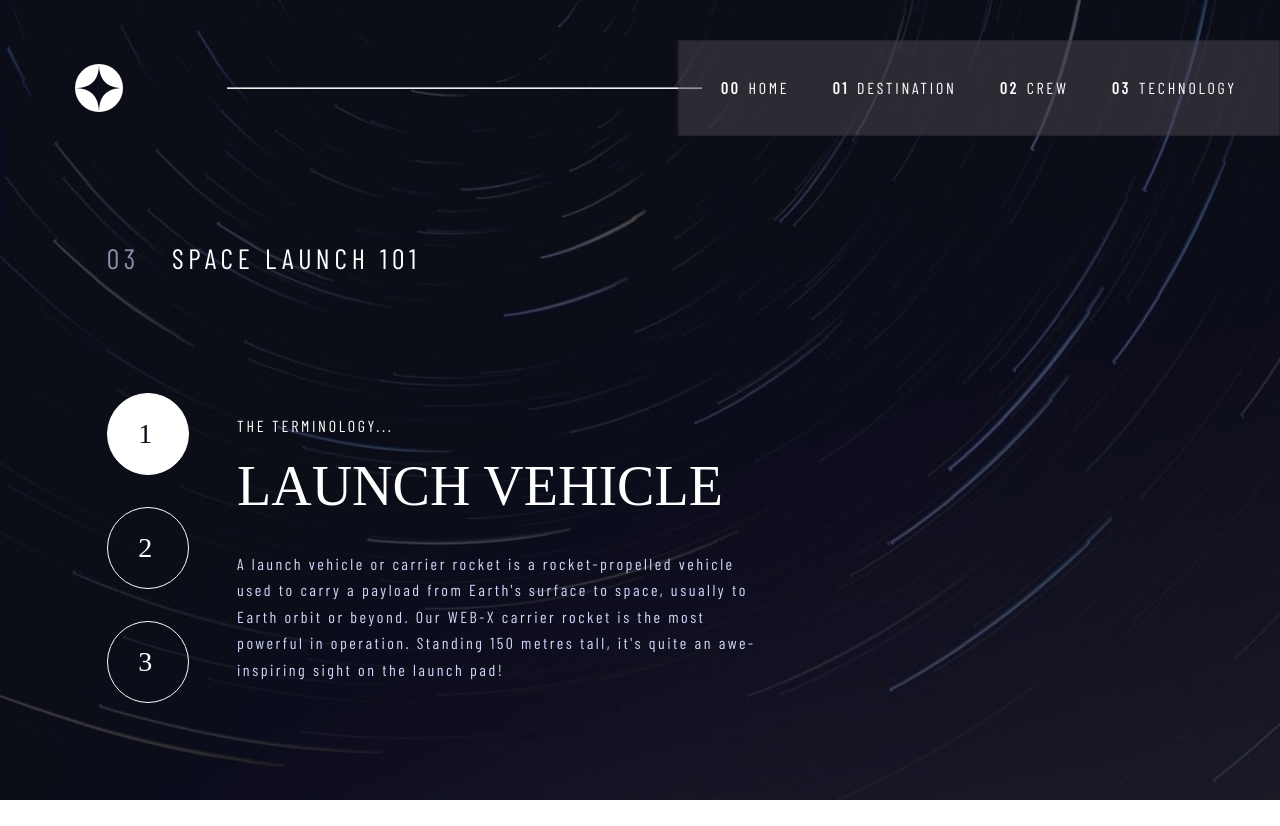
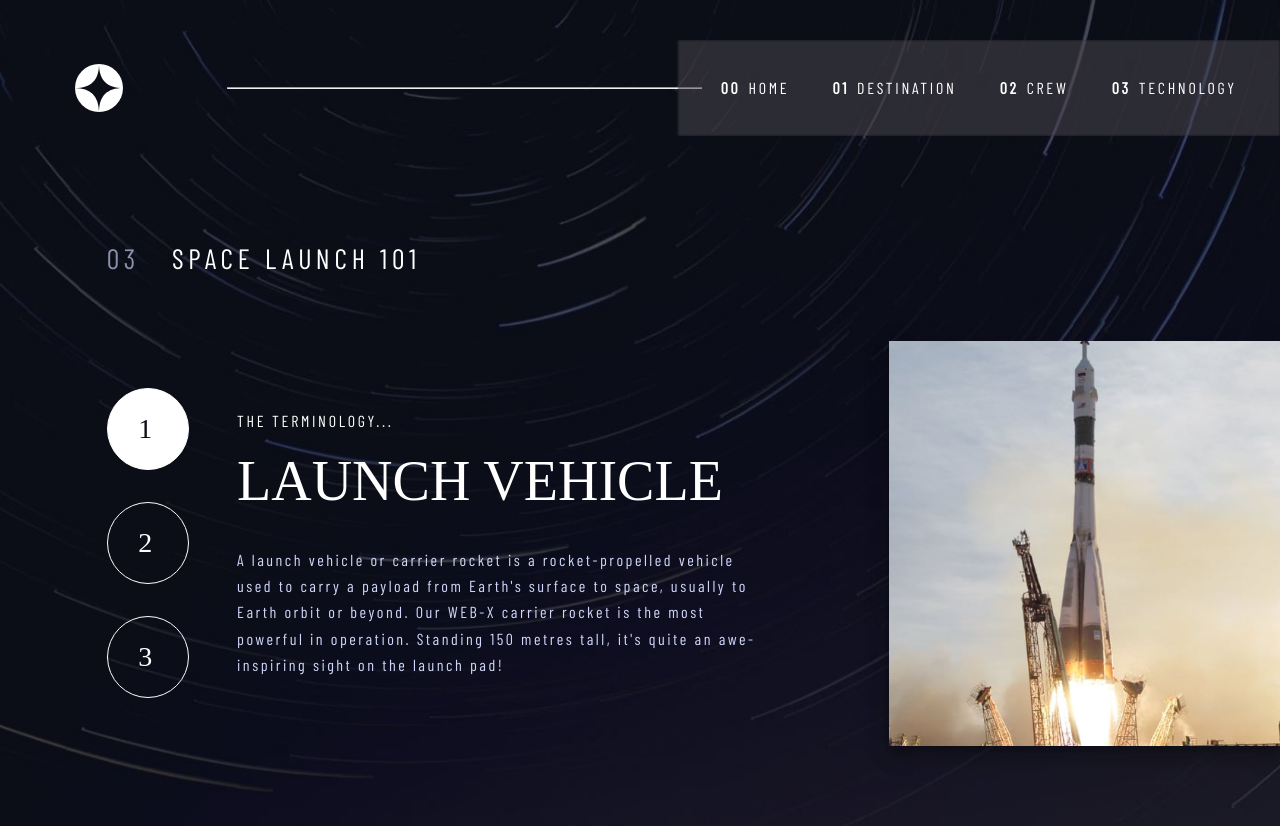
Before and after one commit to AgomohC/femto-space-tourism, a React (Create React App) app: page /technology in a window 1280 px wide. Before the commit the page ends 800 px from the top, so only its background shows below. Built offline with nearby package versions, Linux system fonts and the light colour scheme; a web font is replaced by a local one.

Commit message:
added desktop img and finished desktop styling in destinastion.jsx

```diff
--- a/src/Components/TechBody.jsx
+++ b/src/Components/TechBody.jsx
@@ -46,22 +46,27 @@ const useStyles = makeStyles((theme) => ({
       color: theme.palette.text.secondary,
    },
    img: {
+      display: "none",
       [theme.breakpoints.up("lg")]: {
          height: "100%",
          display: "flex",
+         boxShadow: theme.shadows[12],
          justifyContent: "flex-end",
       },
    },
-   imgContainer: {
-      backgroundPosition: "center",
-      backgroundRepeat: "no-repeat",
-      backgroundSize: "cover",
-      backgroundAttachment: "fixed",
+   imgContainerDesktop: {
       [theme.breakpoints.up("lg")]: {
          height: "100%",
          width: "100%",
       },
    },
+   desktopImg: {
+      [theme.breakpoints.up("lg")]: {
+         height: "100%",
+         width: "100%",
+      },
+   },
+
    whiteText: {
       color: theme.palette.text.primary,
       marginBottom: theme.spacing(4),
@@ -205,7 +210,14 @@ const TechBody = (props) => {
                </Grid>
             </Grid>
             <Grid item xs={12} lg={4} className={classes.img}>
-               <div className={classes.imgContainer}></div>
+               {/* TODO: style img container */}
+               <div className={classes.imgContainerDesktop}>
+                  <img
+                     src={portraitImg}
+                     className={classes.desktopImg}
+                     alt=""
+                  />
+               </div>
             </Grid>
          </Grid>
       </>
```
